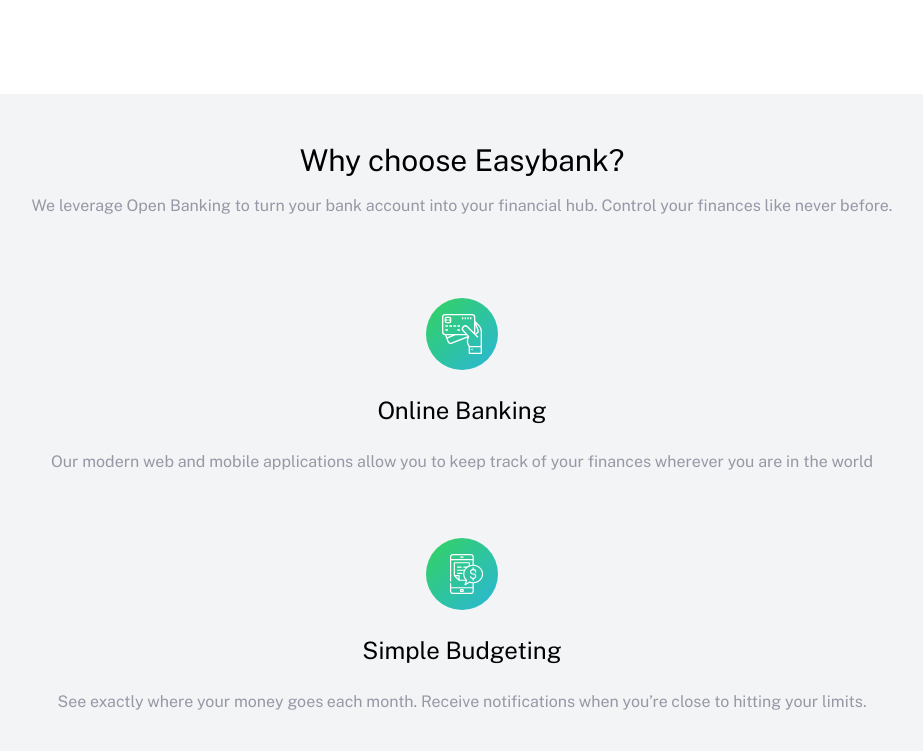
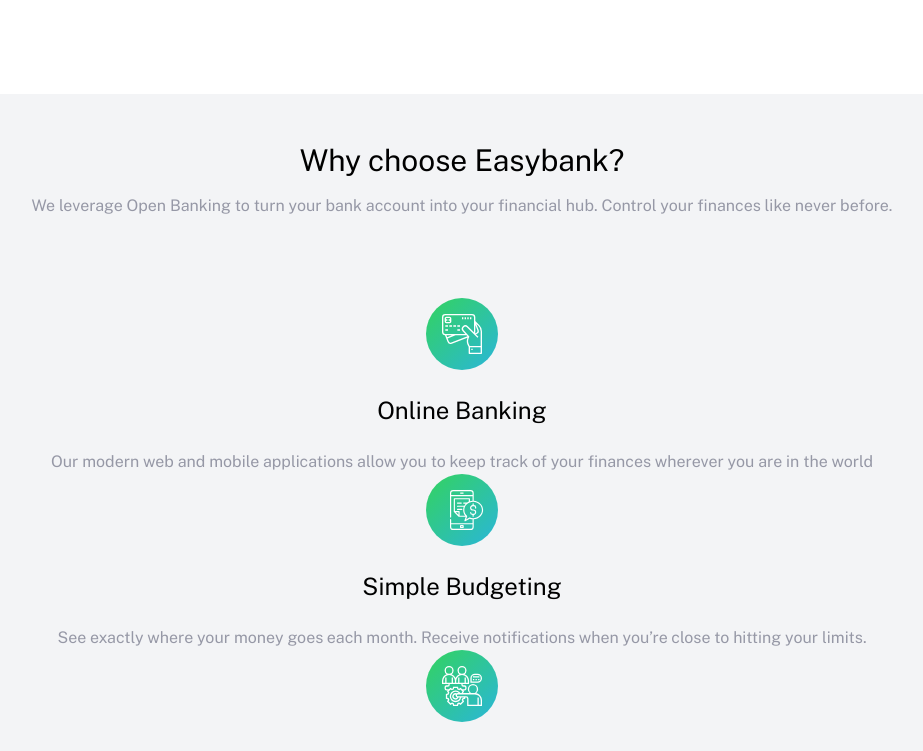
Before and after one commit to brianweidl/tailwind-easybank, a React (Vite) app: page / in a window 1280 px wide. Shown: the part 1269-2020 px from the top of the page, without its empty margins (178-1101 px from the left). Built offline with nearby package versions, Linux system fonts and the light colour scheme.

Commit message:
fix para deploy

```diff
--- a/src/components/Features.jsx
+++ b/src/components/Features.jsx
@@ -15,13 +15,15 @@
 function Features() {
 	return (
 		<section className=" flex flex-col items-center justify-center space-y-16 bg-lightGrayishBlue mt-16 py-12 px-4 text-center md:mt-0 ">
-			<article>
+			<article className="">
 				<h3 className="text-3xl px-16"> Why choose Easybank?</h3>
 				<p className="my-4 text-grayishBlue">We leverage Open Banking to turn your bank account into your financial hub. Control your finances like never before.</p>
 			</article>
-			{features.map((feature) => (
-				<Feature key={feature.title} {...feature} />
-			))}
+			<div>
+				{features.map((feature) => (
+					<Feature key={feature.title} {...feature} />
+				))}
+			</div>
 		</section>
 	);
 }
--- a/src/components/Hero.jsx
+++ b/src/components/Hero.jsx
@@ -7,7 +7,7 @@
 		<>
 			<section className=" z-0  flex flex-col items-center justify-center pb-9 md:flex-row-reverse md:justify-between md:container md:mx-auto ">
 				<div className="hidden md:block w-96 h-[650px]"></div>
-				<div className="background flex justify-center md:absolute md:-top-24 ">
+				<div className="background  flex justify-center md:absolute md:-top-24 ">
 					<img src={mockUps} className="relative -top-24  md:top-32 md:left-32"></img>
 				</div>
 				<div className="px-4 pt-0 pb-12 flex flex-col  items-center md:items-start md:w-[38%] md:ml-16 md:px-0">
```
